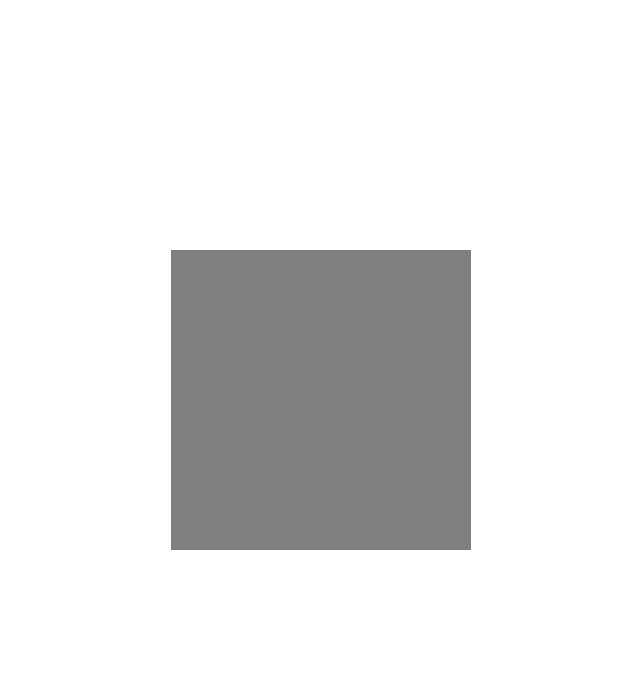
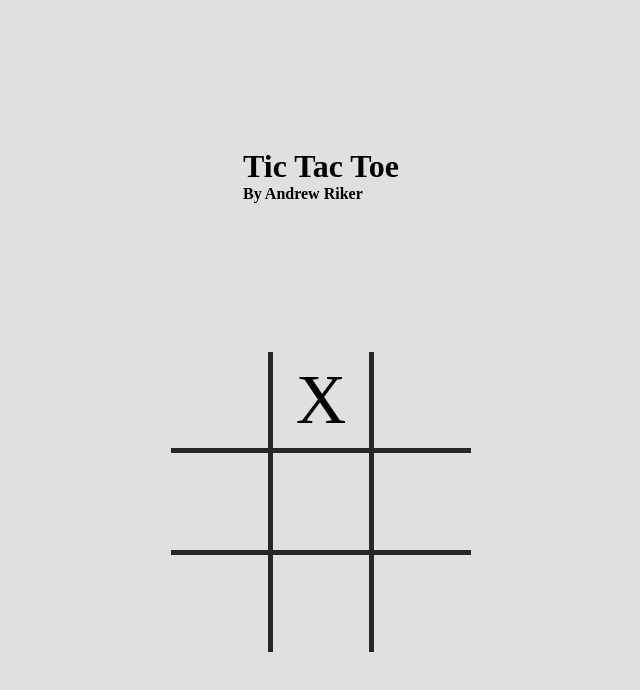
Before and after one commit to ZippyDaFish/tic-tac-toe, a plain HTML site: page index.html in a window 1280 px wide. Shown: the whole page, without its empty margins (319-959 px from the left). Drawn offline with Linux system fonts and the light colour scheme.

Commit message:
Add editPiece function to board module

```diff
--- a/index.html
+++ b/index.html
@@ -10,6 +10,10 @@
 </head>
 <body>
     <div class="flex-container">
+        <div>
+            <h1>Tic Tac Toe</h1>
+            <h4>By Andrew Riker</h4>
+        </div>
         <div class="grid-container" id="grid-board"></div>
     </div>
 </body>
--- a/script.js
+++ b/script.js
@@ -10,7 +10,12 @@ const board = (() => {
         const div = document.createElement("div");
         return div;
     };
-    return{gameBoard, createBoard};
+    const editPiece = (index, text) => {
+        gameBoard[index].textContent = text;
+    };
+    console.log(gameBoard);
+    return{createBoard, editPiece};
 })();
 
 board.createBoard();
+board.editPiece(1, "X");
--- a/styles.css
+++ b/styles.css
@@ -1,3 +1,7 @@
+:root {
+    --main-color: rgb(224, 224, 224);
+    --secondary-color: rgb(39, 39, 39);
+}
 * {
     box-sizing: border-box;
     margin: 0;
@@ -8,14 +12,23 @@
     width: 100vw;
     height: 100vh;
     display: flex;
-    justify-content: center;
+    flex-direction: column;
     align-items: center;
+    justify-content: space-evenly;
+    background-color: var(--main-color);
 }
 .grid-container {
     width: 300px;
     height: 300px;
     display: grid;
     grid-template: repeat(3, 1fr) / repeat(3, 1fr);
-
-    background-color: gray;
+    gap: 5px;
+    background-color: var(--secondary-color);
 }
+.grid-container > div {
+    background-color: var(--main-color);
+    display: flex;
+    justify-content: center;
+    align-items: center;
+    font-size: 70px;
+}
```
